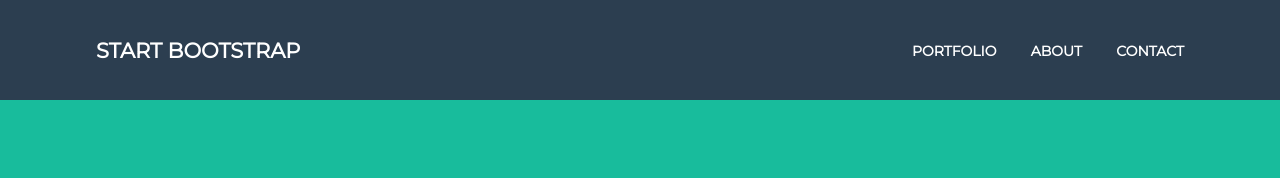
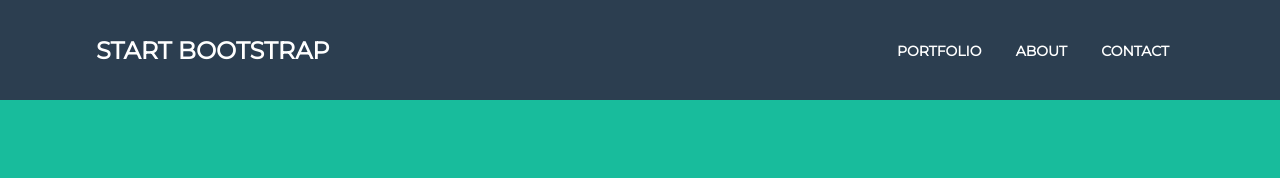
Before and after one commit to flordeciruela/freelancer, a plain HTML site: page index.html in a window 1280 px wide. Shown: the top 178 px of the page. Drawn offline with Linux system fonts and the light colour scheme.

Commit message:
funcion nav

```diff
--- a/css/main.css
+++ b/css/main.css
@@ -12,11 +12,9 @@
 
 /*header*/
  header {
-	position: relative;
  	background-color: #18BC9C;
  	color: #fff;
-	padding: 100px 0;
-	top: 100px;
+	padding: 200px 0 100px 0;
 	text-transform: uppercase;
  }
 
@@ -31,29 +29,63 @@
 	 position: fixed;
 	 top: 0;
 	 z-index: 1000;
+	 -webkit-transition: height 0.3s;
+	 -moz-transition: height 0.3s;
+	 transition: height 0.3s;
+ }
+
+ nav div > a {
+	 color: #fff;
+	 font-weight: 700;
+	 text-decoration: none;
+	 font-size: 1.5em;
+	 -webkit-transition: all 0.3s;
+	 -moz-transition: all 0.3s;
+	 transition: all 0.3s;
+ }
+
+ nav.retraer {
+	height: 70px;
+ }
+
+ nav div .retraer {
+	font-size: 1em;
  }
 
  nav li {
 	display: inline-block;
 	list-style: none;
-	margin-left: 30px;
 }
 
-nav a {
+li a {
 	text-decoration: none;
 	color: #fff;
 	font-weight: bolder;
 	font-size: 14px;
+	padding: 15px;
 }
+
+.resaltar {
+	background-color: #18BC9C;
+}
+
+.resaltar:hover {
+	background-color: #fff;
+}
+
 
 a:hover {
 	color: #18BC9C;
 }
 
+ nav div > a:hover {
+	color: #fff;
+}
+
+
 /*Portafolio*/
 #portfolio {
 	padding: 100px 0;
-	margin-top: 100px;
 }
 .grid-content {
 	display: flex;
--- a/index.html
+++ b/index.html
@@ -12,15 +12,15 @@
 
 <body>
 	<header>
-		<nav>
+		<nav id="nav-header">
 			<div>
-				<a href="#"><h1>Start Bootstrap</h1></a>
+				<a href="#" id="link-home">Start Bootstrap</a>
 			</div>
 			<div>
 				<ul>
-					<li><a href="#">portfolio</a></li>
-					<li><a href="#">about</a></li>
-					<li><a href="#">contact</a></li>
+					<li><a href="#" class="link-header">portfolio</a></li>
+					<li><a href="#" class="link-header">about</a></li>
+					<li><a href="#" class="link-header">contact</a></li>
 				</ul>
 			</div>
 		</nav>
--- a/js/app.js
+++ b/js/app.js
@@ -1,3 +1,45 @@
+
+var lastScrollTop = 0;
+window.addEventListener("scroll", function(){
+   var currentScroll = window.pageYOffset || document.documentElement.scrollTop;
+	 console.log(currentScroll);
+   if (currentScroll > lastScrollTop){
+		 document.getElementById("nav-header").classList.add("retraer");
+		 document.getElementById("link-home").classList.add("retraer");
+   } else {
+     if(currentScroll<=3){
+			 document.getElementById("nav-header").classList.remove("retraer");
+			 document.getElementById("link-home").classList.remove("retraer");
+     }
+   }
+
+	 function resaltarLinks() {
+		 var linkNav = document.getElementsByClassName('link-header');
+		 if(currentScroll>=607 && currentScroll<=1490){
+			 linkNav[0].classList.add("resaltar");
+		 } else {
+			 linkNav[0].classList.remove("resaltar");
+		 }
+
+		 if(currentScroll>=1491 && currentScroll<=2000){
+			 linkNav[1].classList.add("resaltar");
+		 } else {
+			 linkNav[1].classList.remove("resaltar");
+		 }
+
+		 if(currentScroll>=2003){
+			 linkNav[2].classList.add("resaltar");
+		 } else {
+			 linkNav[2].classList.remove("resaltar");
+		 }
+	 }
+	 resaltarLinks();
+
+   lastScrollTop = currentScroll;
+}, false);
+
+
+
 // Get the modal
 var modal = document.getElementById('myModal');
 
```
